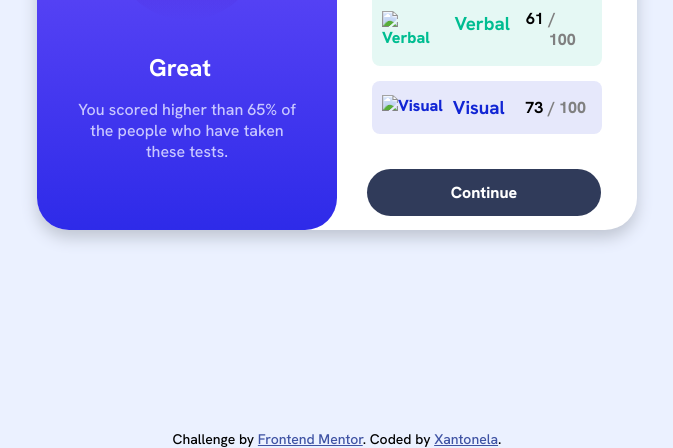
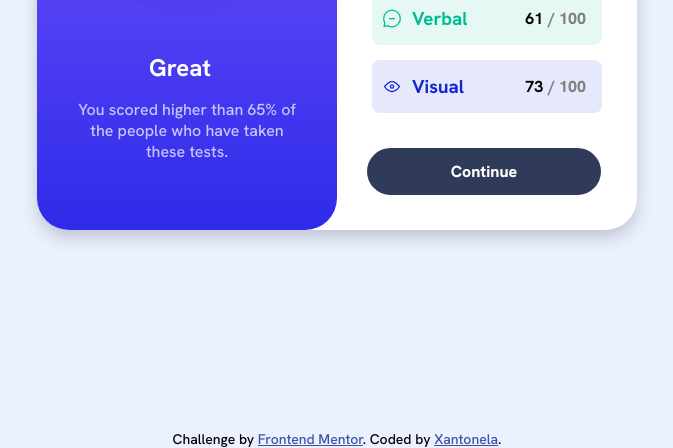
Before and after one commit to Xantonela/Results-summary-component, a plain HTML site: page index.html in a window 1280 px wide. Shown: the part 420-868 px from the top of the page, without its empty margins (303-976 px from the left). Drawn offline with Linux system fonts and the light colour scheme; the site is published under a folder, as on GitHub Pages, so addresses that start at the root find nothing.

Commit message:
fixed images paths

```diff
--- a/index.html
+++ b/index.html
@@ -56,7 +56,7 @@
 
           <div class="verbal-col">
           <div class="icon">
-            <img src="/images/icon-verbal.svg" alt="Verbal">
+            <img src="images/icon-verbal.svg" alt="Verbal">
             <h3>Verbal</h3>
           </div>
           <div class="summary-score">
@@ -67,7 +67,7 @@
 
           <div class=" visual-col">
           <div class="icon">
-            <img src="/images/icon-visual.svg" alt="Visual">
+            <img src="images/icon-visual.svg" alt="Visual">
             <h3>Visual</h3>
           </div>
           <div class="summary-score">
```
